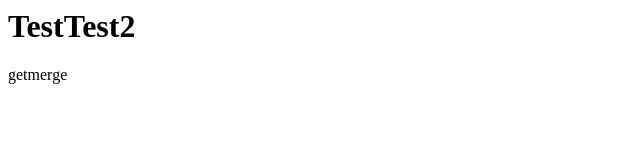
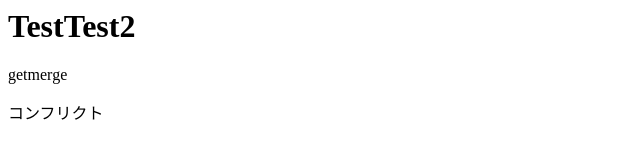
Before and after one commit to yuki962/git_tutorial, a plain HTML site: page index.html in a window 1280 px wide. Shown: the full height of the page, 0-640 px from the left. Drawn offline with Linux system fonts and the light colour scheme.

Commit message:
コンフリクトを追記

```diff
--- a/index.html
+++ b/index.html
@@ -1,2 +1,3 @@
 <h1>TestTest2</h1>
 <p>getmerge</p1>
+<p>コンフリクト</p1>
```
